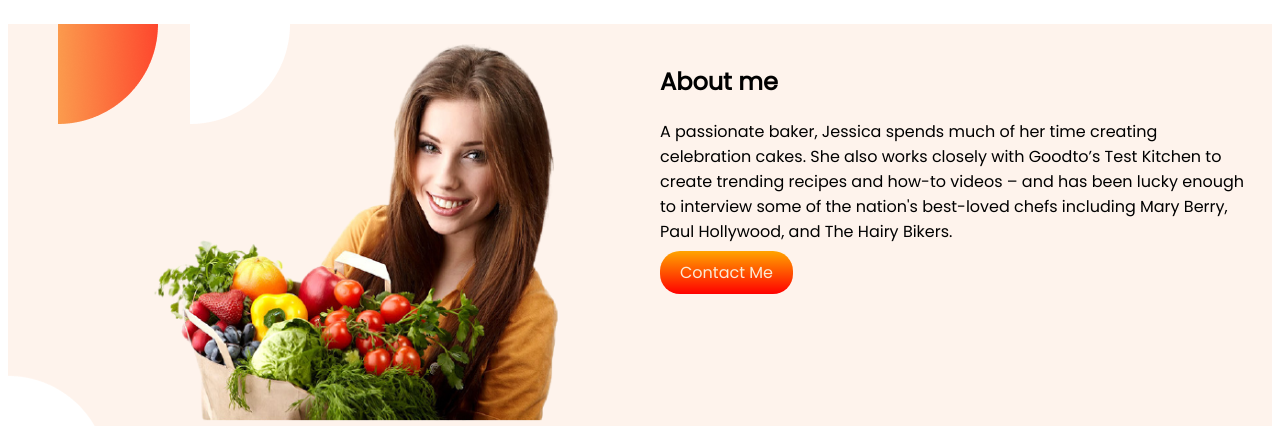
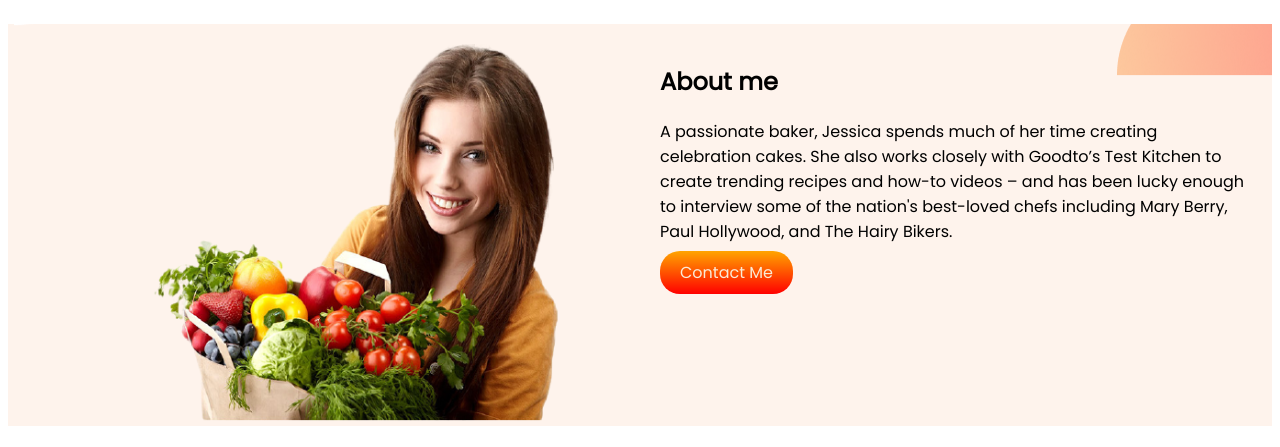
Before and after one commit to TahmidTaki/food-website, a plain HTML site: page index.html in a window 1280 px wide. Shown: the part 505-952 px from the top of the page. Drawn offline with Linux system fonts and the light colour scheme.

Commit message:
bg corrected

```diff
--- a/style.css
+++ b/style.css
@@ -32,7 +32,7 @@ a{
 .second-section{
     background-image: url(images/7.png);
     background-repeat: no-repeat;
-    background-position: auto;
+    background-position: 100%;
     width: 100%;
 }
 
```
